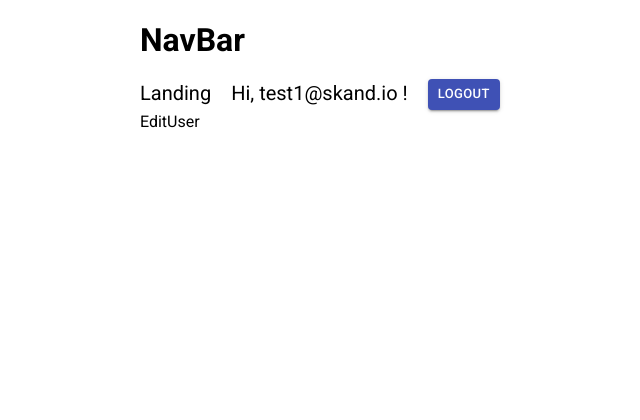
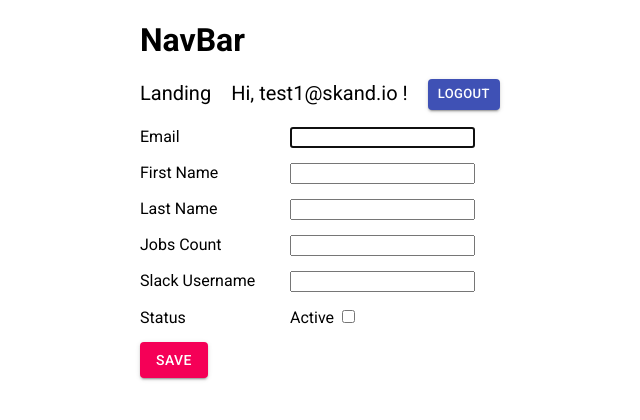
Before and after one commit to HanwenZheng/skand.frontend-tasks, a React (Create React App) app: page /home/1/edit in a window 1280 px wide. Shown: the top 420 px of the page, without its empty margins (0-640 px from the left). Built offline with nearby package versions, Linux system fonts and the light colour scheme; no server answers; sample sign-in values are in the browser's storage; what miragejs would draw is missing.

Commit message:
Feature: formik+Yup data load

```diff
--- a/src/Components/EditUser.jsx
+++ b/src/Components/EditUser.jsx
@@ -1,23 +1,92 @@
 import React, { useEffect, useState } from "react";
 import { connect } from "react-redux";
 import { withRouter } from "react-router";
+import { getUser, editUser } from "../Redux/Action/user";
+import * as Yup from "yup";
+import { Field, Form, Formik } from "formik";
+import Button from "@material-ui/core/Button";
+import styles from "./SCSS/App.module.scss";
 
-import { getUser } from "../Redux/Action/user";
+const UserSchema = Yup.object().shape({
+  email: Yup.string().email("Invalid email").required("Required"),
+  first_name: Yup.string().required("Required"),
+  last_name: Yup.string().required("Required"),
+  jobs_count: Yup.number().integer().min(0).required("Required"),
+  slack_username: Yup.string().required("Required"),
+});
 
-const EditUser = ({ user, getUser, match }) => {
+const EditUser = ({ user, getUser, editUser, match }) => {
   useEffect(() => {
-    const id = match.params.id;
     setTimeout(() => {
-      getUser(id);
+      getUser(match.params.id);
     }, 0);
     // eslint-disable-next-line react-hooks/exhaustive-deps
   }, []);
 
-  user.editUser.length !== 0 && console.log(user.editUser);
+  const fillData = ({ email, first_name, last_name, jobs_count, slack_username, active }) => (
+    <Formik
+      initialValues={{
+        email: email ? email : "",
+        first_name: first_name ? first_name : "",
+        last_name: last_name ? last_name : "",
+        jobs_count: jobs_count ? jobs_count : "",
+        slack_username: slack_username ? slack_username : "",
+        active: active ? active : false,
+      }}
+      validationSchema={UserSchema}
+      onSubmit={({ email, first_name, last_name, jobs_count, slack_username, active }) => {
+        const cu = { email, first_name, last_name, jobs_count, slack_username, active };
+        console.log(cu);
+      }}
+    >
+      {({ errors, touched }) => (
+        <Form>
+          <div className={styles.input}>
+            <span>Email</span>
+            <Field name="email" type="email" autoFocus autoComplete="off" />
+            {errors.email && touched.email ? <div>{errors.email}</div> : null}
+          </div>
+          <div className={styles.input}>
+            <span>First Name</span>
+            <Field name="first_name" autoComplete="off" />
+            {errors.first_name && touched.first_name ? <div>{errors.first_name}</div> : null}
+          </div>
+          <div className={styles.input}>
+            <span>Last Name</span>
+            <Field name="last_name" autoComplete="off" />
+            {errors.last_name && touched.last_name ? <div>{errors.last_name}</div> : null}
+          </div>
+          <div className={styles.input}>
+            <span>Jobs Count</span>
+            <Field name="jobs_count" autoComplete="off" />
+            {errors.jobs_count && touched.jobs_count ? <div>{errors.jobs_count}</div> : null}
+          </div>
+          <div className={styles.input}>
+            <span>Slack Username</span>
+            <Field name="slack_username" autoComplete="off" />
+            {errors.slack_username && touched.slack_username ? (
+              <div>{errors.slack_username}</div>
+            ) : null}
+          </div>
+          <div className={styles.input}>
+            <span>Status</span>
+            <label>
+              Active <Field type="checkbox" name="active" />
+            </label>
+          </div>
+
+          <Button variant="contained" color="secondary" type="submit">
+            Save
+          </Button>
+        </Form>
+      )}
+    </Formik>
+  );
 
   return (
-    <div>
-      <div>EditUser</div>
+    <div className={styles.EditUser}>
+      {!user.editUser && fillData({})}
+      {user.editUser && fillData(user.editUser)}
     </div>
   );
 };
@@ -26,4 +95,4 @@ const mapStateToProps = ({ user }) => ({
   user,
 });
 
-export default connect(mapStateToProps, { getUser })(withRouter(EditUser));
+export default connect(mapStateToProps, { getUser, editUser })(withRouter(EditUser));
--- a/src/Components/SCSS/App.module.scss
+++ b/src/Components/SCSS/App.module.scss
@@ -34,4 +34,14 @@ a {
       min-width: 400px;
     }
   }
+
+  .EditUser {
+    .input {
+      margin: 15px 0;
+      span {
+        display: inline-block;
+        min-width: 150px;
+      }
+    }
+  }
 }
--- a/src/Redux/Action/types.js
+++ b/src/Redux/Action/types.js
@@ -4,3 +4,4 @@ export const LOGOUT = "LOGOUT";
 export const GET_USERS = "GET_USERS";
 export const GET_USER = "GET_USER";
 export const DELETE_USER = "DELETE_USER";
+export const EDIT_USER = "EDIT_USER";
--- a/src/Redux/Action/user.js
+++ b/src/Redux/Action/user.js
@@ -1,5 +1,5 @@
 import axios from "axios";
-import { GET_USERS, GET_USER, DELETE_USER } from "./types";
+import { GET_USERS, GET_USER, DELETE_USER, EDIT_USER } from "./types";
 
 const proxy = "/api/v2";
 
@@ -27,6 +27,18 @@ export const getUser = (id) => async (dispatch) => {
   }
 };
 
+export const editUser = (id) => async (dispatch) => {
+  try {
+    await axios.patch(proxy + `/users/${id}`);
+    dispatch({
+      type: EDIT_USER,
+    });
+    dispatch(getUsers());
+  } catch (err) {
+    console.error(err.message);
+  }
+};
+
 export const deleteUser = (userId) => async (dispatch) => {
   try {
     await axios.delete(proxy + `/users/${userId}`);
--- a/src/Redux/Reducer/user.js
+++ b/src/Redux/Reducer/user.js
@@ -1,8 +1,8 @@
-import { GET_USERS, GET_USER, DELETE_USER } from "../Action/types";
+import { GET_USERS, GET_USER, DELETE_USER, EDIT_USER } from "../Action/types";
 
 const initialState = {
   users: [],
-  editUser: {},
+  editUser: null,
 };
 
 const user = (state = initialState, action) => {
@@ -19,6 +19,7 @@ const user = (state = initialState, action) => {
         editUser: payload,
       };
     case DELETE_USER:
+    case EDIT_USER:
     default:
       return state;
   }
```
